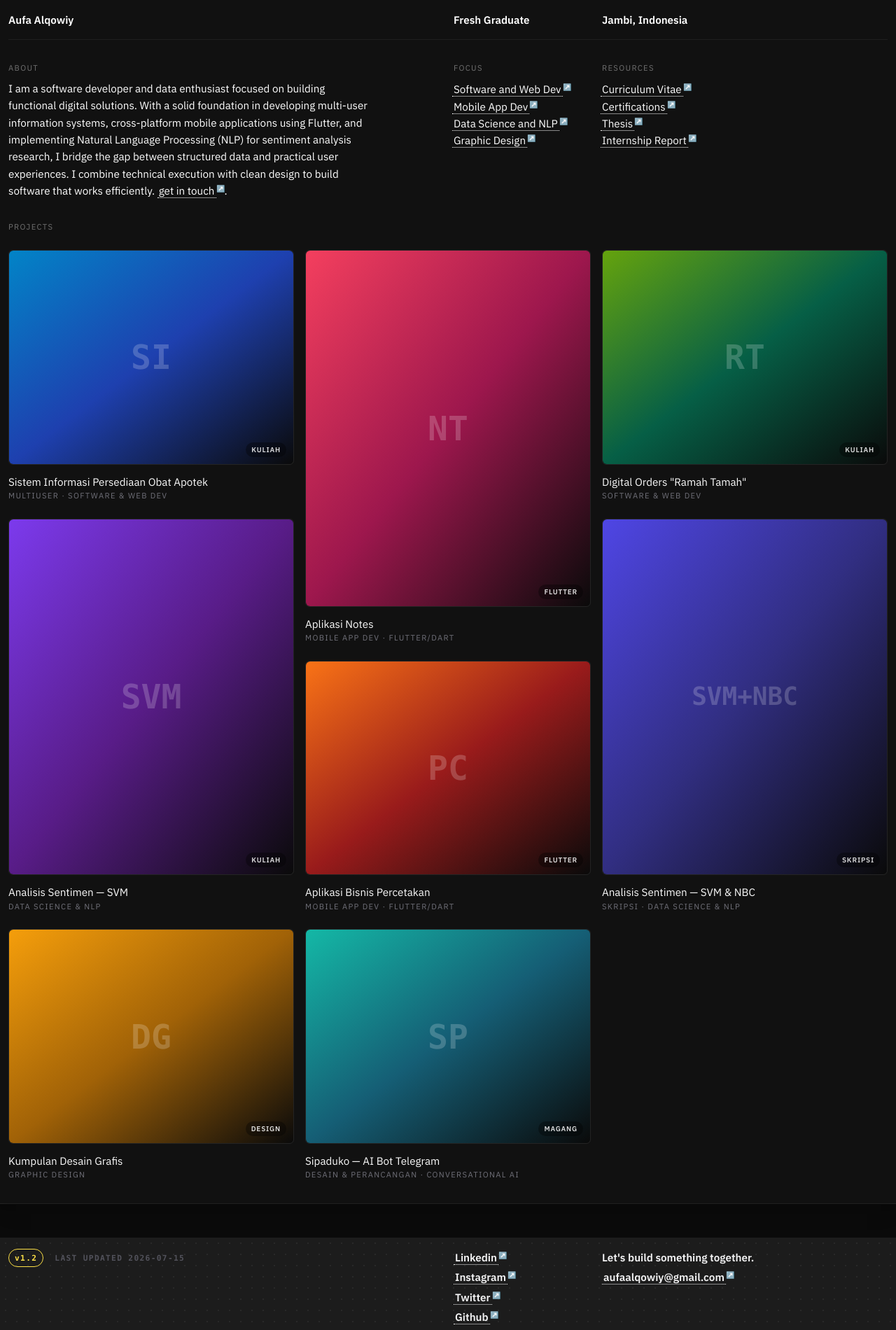
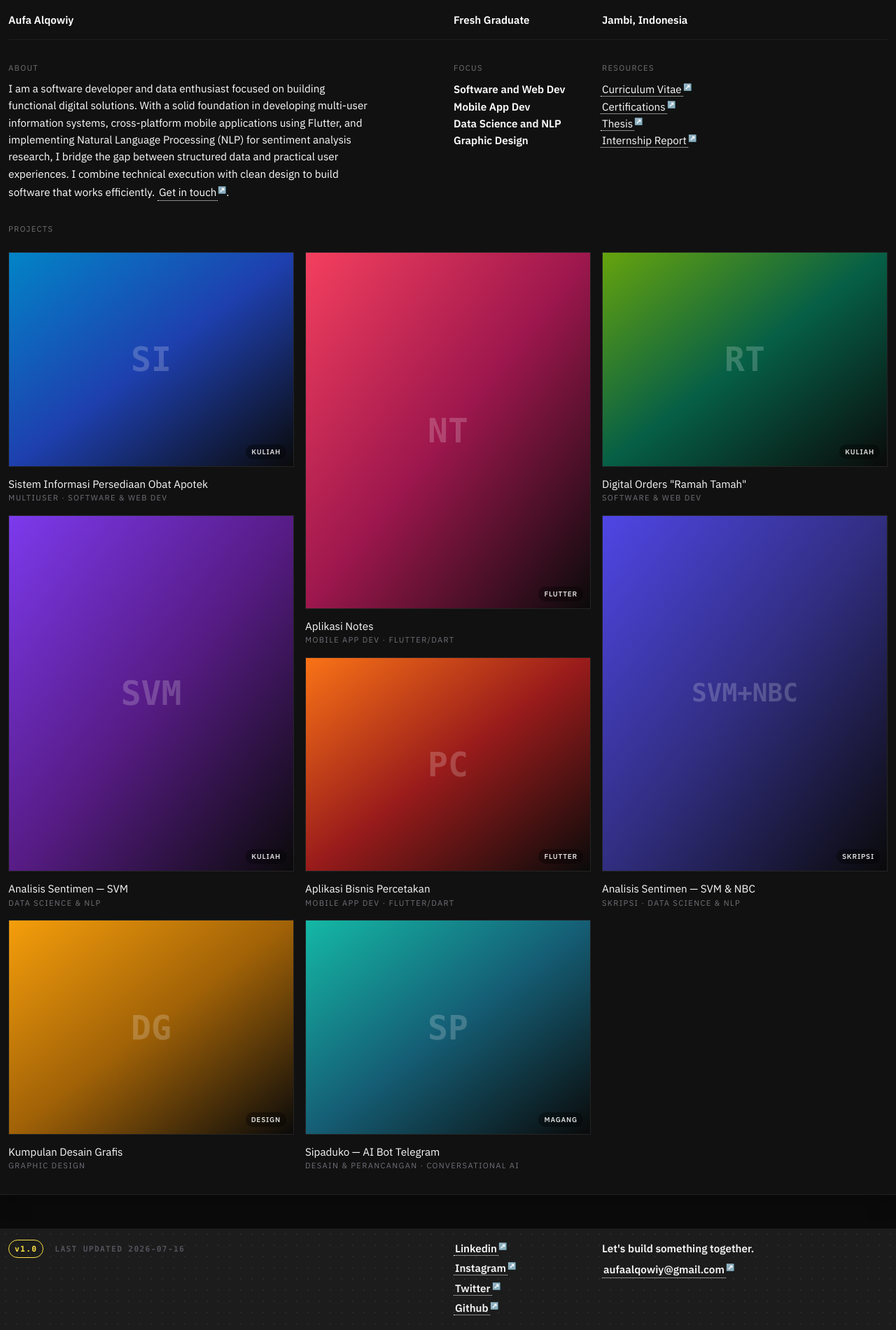
Before and after one commit to aufaalqowiy/aufaalqowiy.github.io, a plain HTML site: page index.html in a window 1280 px wide. Shown: the top 1900 px of the page at 70% size. Drawn offline with nearby package versions, Linux system fonts and the light colour scheme.

Commit message:
Add files via upload

```diff
--- a/index.html
+++ b/index.html
@@ -9,15 +9,12 @@
 <link rel="preconnect" href="https://fonts.gstatic.com" crossorigin>
 <link href="https://fonts.googleapis.com/css2?family=IBM+Plex+Sans:wght@400;500;600&display=swap" rel="stylesheet">
 <style>
-  /* ===== base ===== */
   html, body { background-color: #0a0a0a; }
   body { font-family: 'IBM Plex Sans', ui-sans-serif, system-ui, sans-serif; }
 
-  /* ===== typography roles used by the source (caption / body) ===== */
   .caption { font-size: 0.7rem; letter-spacing: 0.12em; text-transform: uppercase; }
   .body { font-size: 0.95rem; line-height: 1.6; }
 
-  /* ===== 12-column grid, same as the site's "grid-layout" / "grid-gap" utility ===== */
   .grid-layout {
     display: grid;
     grid-template-columns: repeat(12, minmax(0, 1fr));
@@ -29,20 +26,17 @@
   .max-w-8xl { max-width: 90rem; }
   .main-bg { background-color: #111111; }
 
-  /* subtle dot-grid texture like the footer */
   .dot-grid {
     background-image: radial-gradient(rgba(255,255,255,0.06) 1px, transparent 1px);
     background-size: 16px 16px;
   }
 
-  /* ===== links: exact classes/behavior from the site source ===== */
   .dotted-underline { border-bottom: 1px dotted currentColor; }
   a.dotted-underline { text-decoration: none; }
 
-  /* ===== project card border, mirrors reference "game-border" ===== */
   .game-border {
     border: 1px solid rgba(255,255,255,0.08);
-    border-radius: 0.375rem;
+    border-radius: 0;
     transition: opacity 0.2s ease, border-color 0.2s ease;
   }
   .game-border:hover { border-color: rgba(255,255,255,0.18); }
@@ -52,7 +46,7 @@
     display: flex;
     align-items: center;
     justify-content: center;
-    border-radius: 0.375rem;
+    border-radius: 0;
     overflow: hidden;
     position: relative;
   }
@@ -70,71 +64,66 @@
     font-weight: 600;
   }
 
-  /* baris pertama sejajar; stagger di baris berikutnya muncul natural
-     karena aspect-ratio thumbnail tiap kartu berbeda (4/3 vs 4/5) */
+  .magnetic {
+    display: inline-block;
+    transition: transform 0.15s ease-out;
+    will-change: transform;
+  }
 </style>
 </head>
 <body class="text-white">
 
-<!-- ============ HEADER ============ -->
 <div class="w-full flex items-center flex-col z-[200] border-neutral-800 border-b border-solid">
   <div class="z-10 w-full h-full bg-[#111111] justify-center flex">
     <div class="flex relative flex-col px-3 pb-8 w-full shadow-xl max-w-8xl z-[9]">
 
-      <!-- name / role / location -->
       <nav class="text-white body grid-layout sticky top-0 z-[100] main-bg py-4 border-solid border-b transition-opacity duration-300 border-white/[.06]">
         <a class="col-span-4 col-start-1 hover:text-yellow-300" href="/"><h1 class="font-bold">Aufa Alqowiy</h1></a>
         <p class="col-span-6 md:col-start-7 lg:col-start-7 duration-500 md:col-span-3 lg:col-span-2 transition-opacity font-bold">Fresh Graduate</p>
         <p class="hidden col-span-3 lg:inline md:col-start-9 font-bold">Jambi, Indonesia</p>
       </nav>
 
-      <!-- about / focus / resources -->
       <section class="my-6 md:my-8 grid-layout">
 
-        <!-- ABOUT -->
         <div class="flex flex-col col-start-1 col-end-13 md:col-end-6">
           <p class="text-white opacity-40 caption mb-2">ABOUT</p>
           <p class="col-start-1 col-end-13 mb-4 text-white body md:col-start-1 md:mb-0">
             I am a software developer and data enthusiast focused on building functional digital solutions. With a solid foundation in developing multi-user information systems, cross-platform mobile applications using Flutter, and implementing Natural Language Processing (NLP) for sentiment analysis research, I bridge the gap between structured data and practical user experiences. I combine technical execution with clean design to build software that works efficiently.
-            <a class="cursor-pointer border-dotted hover:bg-yellow-300/10 px-[2px] hover:text-yellow-300 pt-[2px] dotted-underline" target="_blank" rel="noreferrer" href="mailto:aufa.alqowiy@gmail.com">get in touch</a><sup class="font-sans leading-[0] text-[10px] font-light text-yellow-300">↗</sup>.
+            <a class="magnetic cursor-pointer border-dotted hover:bg-yellow-300/10 px-[2px] hover:text-yellow-300 pt-[2px] dotted-underline" target="_blank" rel="noreferrer" href="mailto:aufaalqowiy@gmail.com">Get in touch</a><sup class="font-sans leading-[0] text-[10px] font-light text-yellow-300">↗</sup>.
           </p>
         </div>
 
-        <!-- FOCUS -->
         <span class="body text-white col-start-1 col-end-7 md:col-end-9 md:col-start-7 flex flex-col items-start">
           <p class="text-white opacity-40 caption mb-2">Focus</p>
           <span class="translate-x-[-2px]">
-            <p><a class="cursor-pointer border-dotted hover:bg-yellow-300/10 px-[2px] hover:text-yellow-300 pt-[2px] dotted-underline" target="_blank" rel="noreferrer" href="#">Software and Web Dev</a><sup class="font-sans leading-[0] text-[10px] font-light text-yellow-300">↗</sup></p>
-            <p><a class="cursor-pointer border-dotted hover:bg-yellow-300/10 px-[2px] hover:text-yellow-300 pt-[2px] dotted-underline" target="_blank" rel="noreferrer" href="#">Mobile App Dev</a><sup class="font-sans leading-[0] text-[10px] font-light text-yellow-300">↗</sup></p>
-            <p><a class="cursor-pointer border-dotted hover:bg-yellow-300/10 px-[2px] hover:text-yellow-300 pt-[2px] dotted-underline" target="_blank" rel="noreferrer" href="#">Data Science and NLP</a><sup class="font-sans leading-[0] text-[10px] font-light text-yellow-300">↗</sup></p>
-            <p><a class="cursor-pointer border-dotted hover:bg-yellow-300/10 px-[2px] hover:text-yellow-300 pt-[2px] dotted-underline" target="_blank" rel="noreferrer" href="#">Graphic Design</a><sup class="font-sans leading-[0] text-[10px] font-light text-yellow-300">↗</sup></p>
+            <p class="font-bold px-[2px]">Software and Web Dev</p>
+            <p class="font-bold px-[2px]">Mobile App Dev</p>
+            <p class="font-bold px-[2px]">Data Science and NLP</p>
+            <p class="font-bold px-[2px]">Graphic Design</p>
           </span>
         </span>
 
-        <!-- RESOURCES -->
         <span class="body text-white col-start-7 col-end-13 md:col-start-9 flex flex-col items-start">
           <p class="text-white opacity-40 caption mb-2">Resources</p>
           <span class="translate-x-[-2px]">
-            <p><a class="cursor-pointer border-dotted hover:bg-yellow-300/10 px-[2px] hover:text-yellow-300 pt-[2px] dotted-underline" target="_blank" rel="noreferrer" href="https://www.linkedin.com/in/aufaalqowiy/">Curriculum Vitae</a><sup class="font-sans leading-[0] text-[10px] font-light text-yellow-300">↗</sup></p>
-            <p><a class="cursor-pointer border-dotted hover:bg-yellow-300/10 px-[2px] hover:text-yellow-300 pt-[2px] dotted-underline" target="_blank" rel="noreferrer" href="https://www.instagram.com/aufaalqowiy/">Certifications</a><sup class="font-sans leading-[0] text-[10px] font-light text-yellow-300">↗</sup></p>
-            <p><a class="cursor-pointer border-dotted hover:bg-yellow-300/10 px-[2px] hover:text-yellow-300 pt-[2px] dotted-underline" target="_blank" rel="noreferrer" href="https://x.com/alqowiysaka">Thesis</a><sup class="font-sans leading-[0] text-[10px] font-light text-yellow-300">↗</sup></p>
-            <p><a class="cursor-pointer border-dotted hover:bg-yellow-300/10 px-[2px] hover:text-yellow-300 pt-[2px] dotted-underline" target="_blank" rel="noreferrer" href="https://x.com/alqowiysaka">Internship Report</a><sup class="font-sans leading-[0] text-[10px] font-light text-yellow-300">↗</sup></p>
+            <p><a class="cursor-pointer border-dotted hover:bg-yellow-300/10 px-[2px] hover:text-yellow-300 pt-[2px] dotted-underline" target="_blank" rel="noreferrer" href="https://drive.google.com/drive/folders/1a9Biv6PdlX6SGFNCsBxT7z3A3_VjIDVh?usp=sharing">Curriculum Vitae</a><sup class="font-sans leading-[0] text-[10px] font-light text-yellow-300">↗</sup></p>
+            <p><a class="cursor-pointer border-dotted hover:bg-yellow-300/10 px-[2px] hover:text-yellow-300 pt-[2px] dotted-underline" target="_blank" rel="noreferrer" href="https://drive.google.com/drive/folders/1BRgRA_S9QqE6ubBIyeWPVYtMfSRZj71d?usp=drive_link">Certifications</a><sup class="font-sans leading-[0] text-[10px] font-light text-yellow-300">↗</sup></p>
+            <p><a class="cursor-pointer border-dotted hover:bg-yellow-300/10 px-[2px] hover:text-yellow-300 pt-[2px] dotted-underline" target="_blank" rel="noreferrer" href="https://drive.google.com/drive/folders/1hRIkftHn1LJaMma-sZ9cK8hie9c-VTxs?usp=drive_link">Thesis</a><sup class="font-sans leading-[0] text-[10px] font-light text-yellow-300">↗</sup></p>
+            <p><a class="cursor-pointer border-dotted hover:bg-yellow-300/10 px-[2px] hover:text-yellow-300 pt-[2px] dotted-underline" target="_blank" rel="noreferrer" href="https://drive.google.com/drive/folders/1zyTKvHLGVBJHrm8-zfoJCgpcFnNrSxN5?usp=drive_link">Internship Report</a><sup class="font-sans leading-[0] text-[10px] font-light text-yellow-300">↗</sup></p>
           </span>
         </span>
 
       </section>
 
-      <!-- ============ PROJECTS GRID ============ -->
       <main>
-        <section class="w-full grid grid-cols-12 grid-gap relative z-10 max-w-8xl">
+        <section class="w-full grid grid-cols-12 gap-4 relative z-10 max-w-8xl">
           <div class="col-start-1 col-end-13 mb-2">
             <p class="text-white opacity-40 caption">Projects</p>
           </div>
 
-          <div class="grid relative z-10 col-start-1 col-end-13 md:grid-cols-3 grid-gap">
+          <div class="grid relative z-10 col-start-1 col-end-13 md:grid-cols-3 gap-4">
 
-            <!-- ===== KOLOM KIRI: apotek -> sentimen svm -> desain grafis ===== -->
-            <div class="flex flex-col gap-6">
+            <div class="flex flex-col gap-4">
 
               <a href="#" class="cursor-pointer relative grid w-full inline-block select-none group">
                 <div class="relative game-border group-hover:opacity-80">
@@ -177,8 +166,7 @@
 
             </div>
 
-            <!-- ===== KOLOM TENGAH: app notes -> app percetakan -> ai bot telegram ===== -->
-            <div class="flex flex-col gap-6">
+            <div class="flex flex-col gap-4">
 
               <a href="#" class="cursor-pointer relative grid w-full inline-block select-none group">
                 <div class="relative game-border group-hover:opacity-80">
@@ -221,8 +209,7 @@
 
             </div>
 
-            <!-- ===== KOLOM KANAN: ramah tamah -> sentimen svm & nbc ===== -->
-            <div class="flex flex-col gap-6">
+            <div class="flex flex-col gap-4">
 
               <a href="#" class="cursor-pointer relative grid w-full inline-block select-none group">
                 <div class="relative game-border group-hover:opacity-80">
@@ -260,19 +247,16 @@
   </div>
 </div>
 
-<!-- ============ FOOTER ============ -->
 <footer class="flex flex-col items-center body bg-[#1C1C1C] dot-grid z-[1] w-full text-zinc-100 mt-12 font-bold">
-  <section class="w-full grid grid-cols-12 grid-gap relative z-10 max-w-8xl pb-16 pt-4 px-3 gap-y-8">
+  <section class="w-full grid grid-cols-12 gap-4 relative z-10 max-w-8xl pb-16 pt-4 px-3 gap-y-8">
 
-    <!-- version / last updated -->
     <div class="flex-col space-y-2 col-start-1 col-end-13 caption md:col-start-1 md:col-end-6">
       <span class="flex flex-row space-x-2 align-middle">
-        <p class="self-center w-min px-2 pt-1 pb-[2px] font-mono lowercase text-yellow-300 border-yellow-300 border border-solid rounded-full">v1.2</p>
-        <p class="self-center px-2 pt-1 pb-[2px] font-mono uppercase text-zinc-600">Last updated 2026-07-15</p>
+        <p class="self-center w-min px-2 pt-1 pb-[2px] font-mono lowercase text-yellow-300 border-yellow-300 border border-solid rounded-full">v1.0</p>
+        <p class="self-center px-2 pt-1 pb-[2px] font-mono uppercase text-zinc-600">Last updated 2026-07-16</p>
       </span>
     </div>
 
-    <!-- links -->
     <span class="flex flex-col space-y-1 col-start-1 col-end-13 md:col-start-7 md:col-end-9">
       <p><a class="cursor-pointer border-dotted hover:bg-yellow-300/10 px-[2px] hover:text-yellow-300 pt-[2px] dotted-underline" target="_blank" rel="noreferrer" href="https://www.linkedin.com/in/aufaalqowiy/">Linkedin</a><sup class="font-sans leading-[0] text-[10px] font-light text-yellow-300">↗</sup></p>
       <p><a class="cursor-pointer border-dotted hover:bg-yellow-300/10 px-[2px] hover:text-yellow-300 pt-[2px] dotted-underline" target="_blank" rel="noreferrer" href="https://www.instagram.com/aufaalqowiy/">Instagram</a><sup class="font-sans leading-[0] text-[10px] font-light text-yellow-300">↗</sup></p>
@@ -280,14 +264,27 @@
       <p><a class="cursor-pointer border-dotted hover:bg-yellow-300/10 px-[2px] hover:text-yellow-300 pt-[2px] dotted-underline" target="_blank" rel="noreferrer" href="https://github.com/aufaalqowiy">Github</a><sup class="font-sans leading-[0] text-[10px] font-light text-yellow-300">↗</sup></p>
     </span>
 
-    <!-- contact -->
     <div class="flex flex-col space-y-1 col-start-1 col-end-13 md:col-start-9">
       <p>Let's build something together.</p>
-      <span><a class="cursor-pointer border-dotted hover:bg-yellow-300/10 px-[2px] hover:text-yellow-300 pt-[2px] dotted-underline" target="_blank" rel="noreferrer" href="mailto:aufaalqowiy@gmail.com">aufaalqowiy@gmail.com</a><sup class="font-sans leading-[0] text-[10px] font-light text-yellow-300">↗</sup></span>
+      <span><a class="magnetic cursor-pointer border-dotted hover:bg-yellow-300/10 px-[2px] hover:text-yellow-300 pt-[2px] dotted-underline" target="_blank" rel="noreferrer" href="mailto:aufaalqowiy@gmail.com">aufaalqowiy@gmail.com</a><sup class="font-sans leading-[0] text-[10px] font-light text-yellow-300">↗</sup></span>
     </div>
 
   </section>
 </footer>
 
+<script>
+  document.querySelectorAll('.magnetic').forEach(function (el) {
+    el.addEventListener('mousemove', function (e) {
+      var rect = el.getBoundingClientRect();
+      var relX = e.clientX - rect.left - rect.width / 2;
+      var relY = e.clientY - rect.top - rect.height / 2;
+      el.style.transform = 'translate(' + relX * 0.35 + 'px, ' + relY * 0.35 + 'px)';
+    });
+    el.addEventListener('mouseleave', function () {
+      el.style.transform = 'translate(0px, 0px)';
+    });
+  });
+</script>
+
 </body>
 </html>
```
